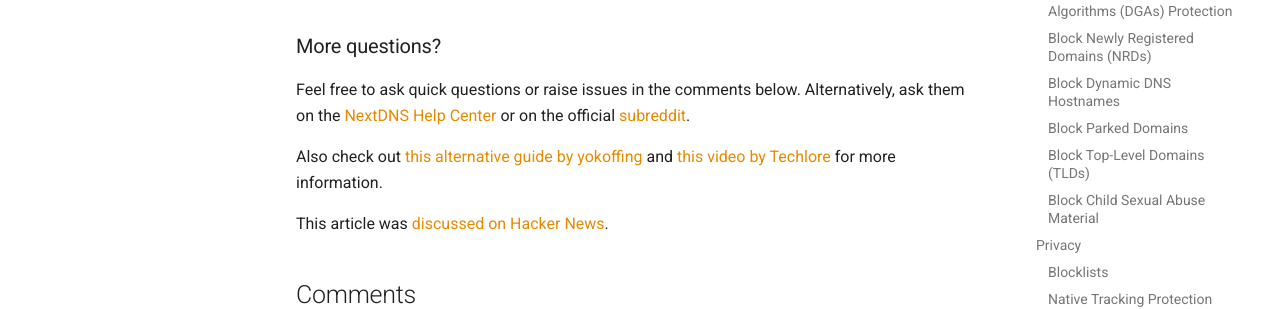
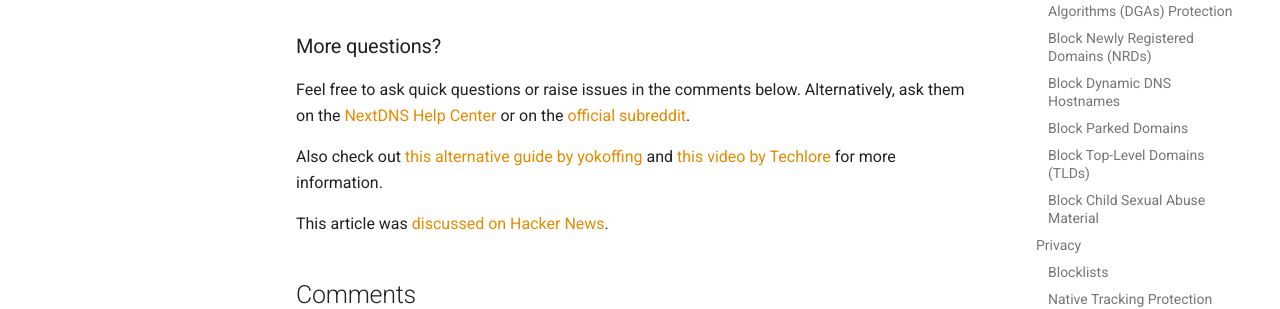
Before and after one commit to JakeAnto/JakeAnto.github.io, an MkDocs documentation site: the page built from docs/blog/posts/nextdns.md, in a window 1280 px wide and 900 px high, scrolled down 7190 px. Shown: the part 457-766 px from the top of the window. Built offline with MkDocs 1.6.1 and Material for MkDocs 9.7.7, drawn with Linux system fonts in a browser that asks for light colours; plug-ins that fetch from the network failed and are left out; comment, search, counter and statistics services are not loaded.

Commit message:
Fix link text

```diff
--- a/docs/blog/posts/nextdns.md
+++ b/docs/blog/posts/nextdns.md
@@ -246,7 +246,7 @@ After hitting 300k queries, NextDNS will stop filtering your DNS queries. It'll
 
 ### More questions?
 
-Feel free to ask quick questions or raise issues in the comments below. Alternatively, ask them on the [NextDNS Help Center](https://help.nextdns.io/) or on the official [subreddit](https://www.reddit.com/r/nextdns/).
+Feel free to ask quick questions or raise issues in the comments below. Alternatively, ask them on the [NextDNS Help Center](https://help.nextdns.io/) or on the [official subreddit](https://www.reddit.com/r/nextdns/).
 
 Also check out [this alternative guide by yokoffing](https://github.com/yokoffing/NextDNS-Config/blob/main/README.md) and [this video by Techlore](https://neat.tube/w/19r4YnE6fpce6e2B9MepnB) for more information.
 
```
